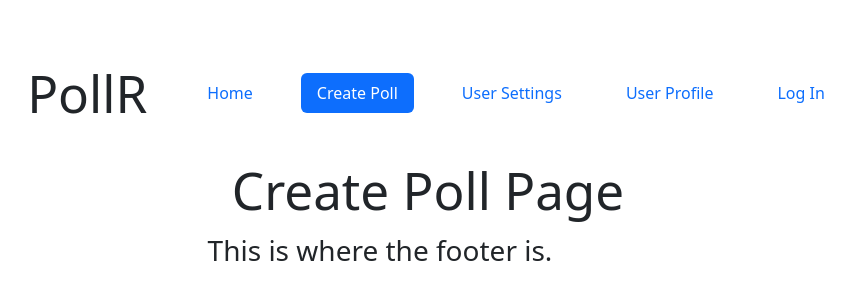
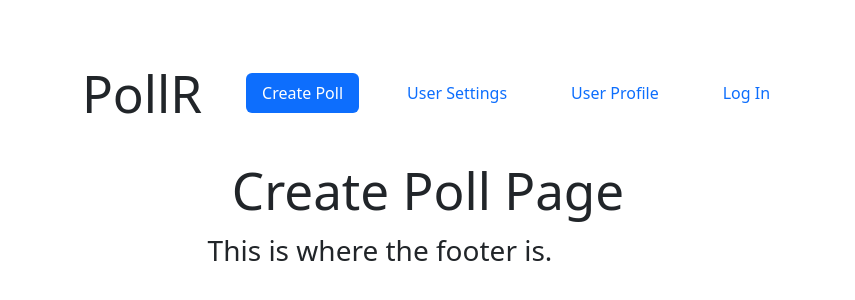
Before and after one commit to JBassard97/PollR, a React (Vite) app in the folder client/: page /createPoll in a window 1280 px wide. Shown: the part 234-534 px from the top of the page, without its empty margins (212-1067 px from the left). Built offline with nearby package versions, Linux system fonts and the light colour scheme.

Commit message:
changed nav

```diff
--- a/client/src/components/NavHeader/index.jsx
+++ b/client/src/components/NavHeader/index.jsx
@@ -8,16 +8,23 @@ function Nav() {
     return (
       <header className="container-fluid header mt-3" style={{ marginBottom: 25 }}>
         <div className ="row" >
-            <h1 className="col-lg-2">PollR</h1>
+            <h1 className=" col-lg-2">
+                    <Link
+                        to="/"
+                        className={currentPage === '/' ? 'nav-link active' : 'nav-link'}
+                    >
+                        PollR
+                    </Link>
+            </h1>
             <nav className="nav navbar nav-pills col-lg-10 justify-content-end">
-                <ul className="nav-item">
+                {/* <ul className="nav-item">
                     <Link
                         to="/"
                         className={currentPage === '/' ? 'nav-link active' : 'nav-link'}
                     >
                         Home
                     </Link>
-                </ul>
+                </ul> */}
                 <ul className="nav-item">
                     <Link
                         to="/createPoll"
```
